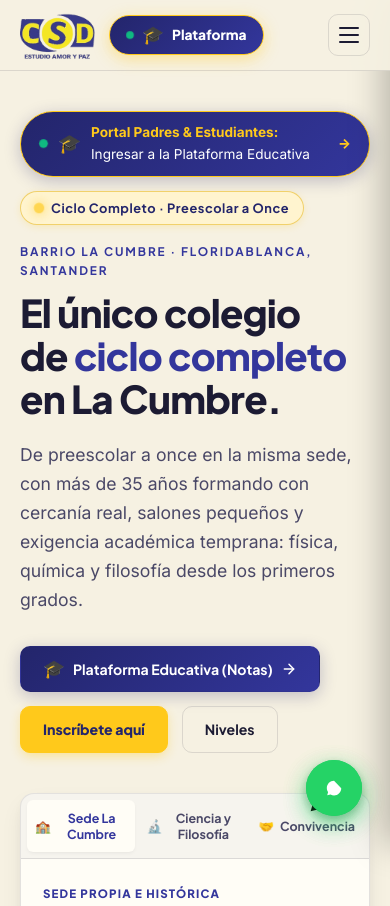
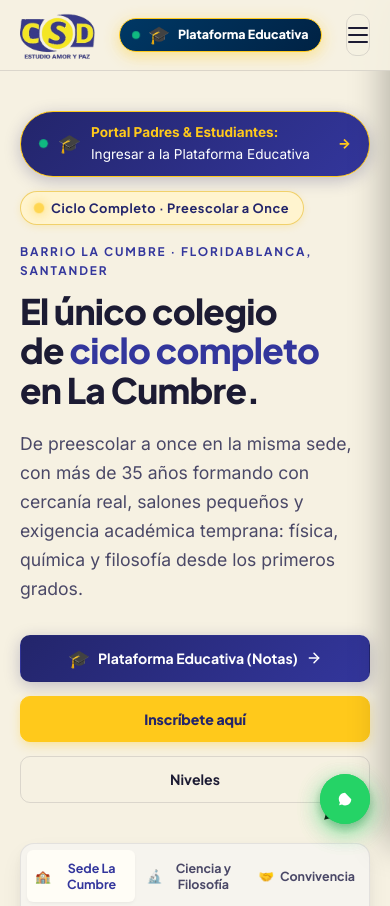
Before and after one commit to csd-digitalweb/sitio-web-csd, an Eleventy site: page src/index.njk in a window 390 px wide. Shown: the top 906 px of the page. Built offline with nearby package versions, Linux system fonts and the light colour scheme; Eleventy itself is replaced by a stand-in of ours; files that its build step writes are made by us from their sources.

Commit message:
Corregir llave de media query CSS para hacer visible el boton de la Plataforma Educativa y la navegacion completa en escritorio y movil

```diff
--- a/src/_includes/base.njk
+++ b/src/_includes/base.njk
@@ -14,16 +14,14 @@
 <body class="{{ bodyClass }}">
 <header class="site">
   <div class="nav">
-    <div class="brand-header-group">
     <a class="brand" href="/" aria-label="Colegio CSD - Inicio">
       <img src="/assets/logo.png" alt="Colegio CSD — Estudio, Amor y Paz" />
     </a>
-      <a class="btn-plataforma-interactive" href="https://educolombia.org/colegio/semillero/2010/homePage" target="_blank" rel="noopener" aria-label="Ir a la Plataforma Educativa Educolombia">
+    <a class="btn-plataforma-header" href="https://educolombia.org/colegio/semillero/2010/homePage" target="_blank" rel="noopener" aria-label="Ingresar a la Plataforma Educativa (Notas y Boletines)">
       <span class="plat-pulse" aria-hidden="true"></span>
       <span class="plat-icon">🎓</span>
       <span class="plat-text">Plataforma Educativa</span>
     </a>
-    </div>
     <nav class="links" aria-label="Navegación principal">
       {%- for item in nav %}
       <a href="{{ item.href }}"{% if page.url == item.href %} class="active"{% endif %}>{{ item.label }}</a>
@@ -31,7 +29,6 @@
     </nav>
     <div class="cta-group">
       <a class="btn btn-pse-nav" href="/pagos/"><span class="pse-badge-sm">PSE</span> Pagos PSE</a>
-      <a class="btn btn-outline" href="https://educolombia.org/colegio/semillero/2010/homePage" target="_blank" rel="noopener">Portal académico</a>
       <a class="btn btn-primary" href="/admisiones/">Inscríbete aquí</a>
     </div>
     <button class="menu-toggle" type="button" aria-label="Abrir menú" aria-expanded="false" aria-controls="mobile-nav">
--- a/src/styles.css
+++ b/src/styles.css
@@ -235,14 +235,6 @@ header.site {
   margin: 0 auto;
 }
 
-.brand-header-group {
-  display: flex;
-  align-items: center;
-  gap: 14px;
-  margin-right: auto;
-  flex-shrink: 0;
-}
-
 .brand {
   display: flex;
   align-items: center;
@@ -263,35 +255,36 @@ header.site {
   transform: scale(1.03);
 }
 
-.btn-plataforma-interactive {
-  display: inline-flex;
+.btn-plataforma-header {
+  display: inline-flex !important;
   align-items: center;
   gap: 8px;
   padding: 8px 16px;
-  background: linear-gradient(135deg, var(--blue-900), var(--blue-700));
-  color: #FFFFFF;
+  background: linear-gradient(135deg, #003865, #002244);
+  color: #FFFFFF !important;
   font-family: var(--font-title);
   font-weight: 800;
   font-size: 0.86rem;
   border-radius: var(--radius-pill);
-  text-decoration: none;
+  text-decoration: none !important;
   border: 1.5px solid var(--yellow-500);
-  box-shadow: 0 4px 16px rgba(255, 201, 27, 0.4);
-  position: relative;
+  box-shadow: 0 4px 16px rgba(255, 201, 27, 0.45);
   transition: transform 0.22s cubic-bezier(0.2, 0.8, 0.2, 1), box-shadow 0.22s ease, background 0.22s ease;
   user-select: none;
   white-space: nowrap;
   flex-shrink: 0;
-}
-
-.btn-plataforma-interactive:hover {
+  margin-right: auto;
+  z-index: 10;
+}
+
+.btn-plataforma-header:hover {
   transform: translateY(-2px) scale(1.02);
-  box-shadow: 0 8px 24px rgba(255, 201, 27, 0.55);
-  background: linear-gradient(135deg, var(--blue-700), #1d206f);
-  color: #FFFFFF;
-}
-
-.btn-plataforma-interactive:active {
+  box-shadow: 0 8px 24px rgba(255, 201, 27, 0.65);
+  background: linear-gradient(135deg, #004d8c, #002e5c);
+  color: #FFFFFF !important;
+}
+
+.btn-plataforma-header:active {
   transform: translateY(1px) scale(0.98);
 }
 
@@ -2865,13 +2858,13 @@ footer a:hover { color: var(--yellow-500); }
 @media (max-width: 900px) {
   .pse-container { grid-template-columns: 1fr; }
   .form-grid-2 { grid-template-columns: 1fr; }
-}
   nav.links { display: none; }
   header.site .cta-group { display: none; }
   .menu-toggle { display: flex; }
   .mobile-backdrop { display: block; }
   .mobile-drawer { display: flex; }
   .brand img { height: 50px; min-width: 75px; }
+  .btn-plataforma-header { padding: 6px 12px; font-size: 0.78rem; }
 
   .hero { padding: 40px 0 24px; }
   .hero .wrap {
```
Lines whose indentation alone changed are shown as unchanged.
